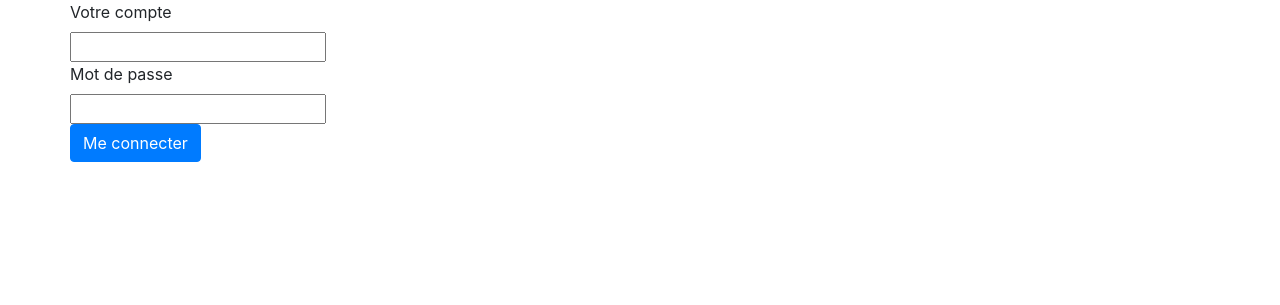
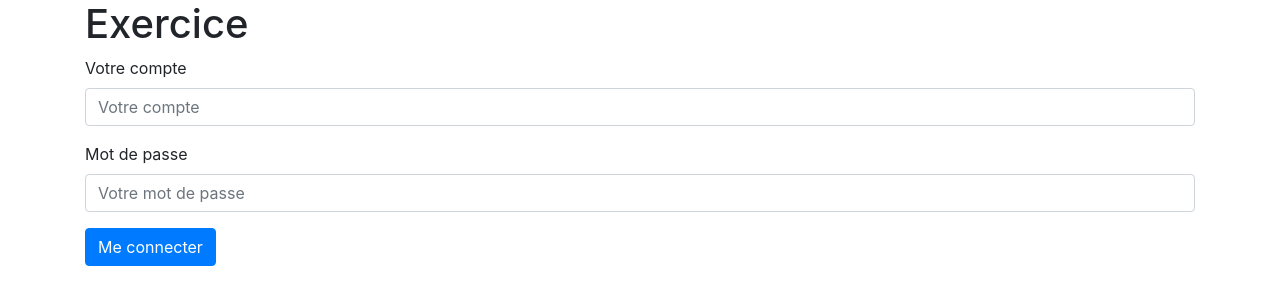
Before and after one commit to Valektrum/DevWeb3, a PHP site: page /Exercice.php in a window 1280 px wide. Shown: the top 305 px of the page. Run offline with PHP 8.4, Linux system fonts and the light colour scheme.

Commit message:
Finished up exercice cours 6

```diff
--- a/exerciceCours6/Exercice.php
+++ b/exerciceCours6/Exercice.php
@@ -1,34 +1,32 @@
 <!DOCTYPE html>
 <html lang="en">
+
 <head>
     <meta charset="UTF-8">
     <meta name="viewport" content="width=device-width, initial-scale=1.0">
+    <!-- <script src="https://code.jquery.com/jquery-3.5.1.slim.min.js" integrity="sha384-DfXdz2htPH0lsSSs5nCTpuj/zy4C+OGpamoFVy38MVBnE+IbbVYUew+OrCXaRkfj" crossorigin="anonymous"></script>
+    <script src="https://cdn.jsdelivr.net/npm/popper.js@1.16.1/dist/umd/popper.min.js" integrity="sha384-9/reFTGAW83EW2RDu2S0VKaIzap3H66lZH81PoYlFhbGU+6BZp6G7niu735Sk7lN" crossorigin="anonymous"></script> -->
     <link rel="stylesheet" href="https://stackpath.bootstrapcdn.com/bootstrap/4.5.2/css/bootstrap.min.css" integrity="sha384-JcKb8q3iqJ61gNV9KGb8thSsNjpSL0n8PARn9HuZOnIxN0hoP+VmmDGMN5t9UJ0Z" crossorigin="anonymous">
     <script src="https://stackpath.bootstrapcdn.com/bootstrap/4.5.2/js/bootstrap.min.js" integrity="sha384-B4gt1jrGC7Jh4AgTPSdUtOBvfO8shuf57BaghqFfPlYxofvL8/KUEfYiJOMMV+rV" crossorigin="anonymous"></script>
     <title>Exercice</title>
 </head>
+
 <body>
     <div class="container">
+        <h1>Exercice</h1>
         <form action="/connexion.php" method="post">
-    <div class="row">
+            <div class="form-group">
                 <label for="username">Votre compte</label>
+                <input class="form-control" id="username" name="username" pattern="^\D{8}(\D{2})?" placeholder="Votre compte">
             </div>
-    <div class="row">
-        <input type="text" id="username" name="username" pattern="^\D{8}(\D{2})?">
+            <div class="form-group">
+                <label for="password">Mot de passe</label>
+                <input type="text" class="form-control" id="password" name="password" required placeholder="Votre mot de passe">
             </div>
-
-    <div class="row">
-        <label for="password">Mot de passe</label>
-    </div>
-    <div class="row">
-        <input type="text" id="password" name="password" required>
-    </div>
-
-    <div class="row">
             <button type="submit" class="btn btn-primary">Me connecter</button>
-    </div>
         </form>
     </div>
 
 </body>
+
 </html>
```
Also changed, not shown: exerciceCours6/connected.php (+7 -4 lines), exerciceCours6/connexion.php (+5 -2 lines). Lines whose indentation alone changed are shown as unchanged.
